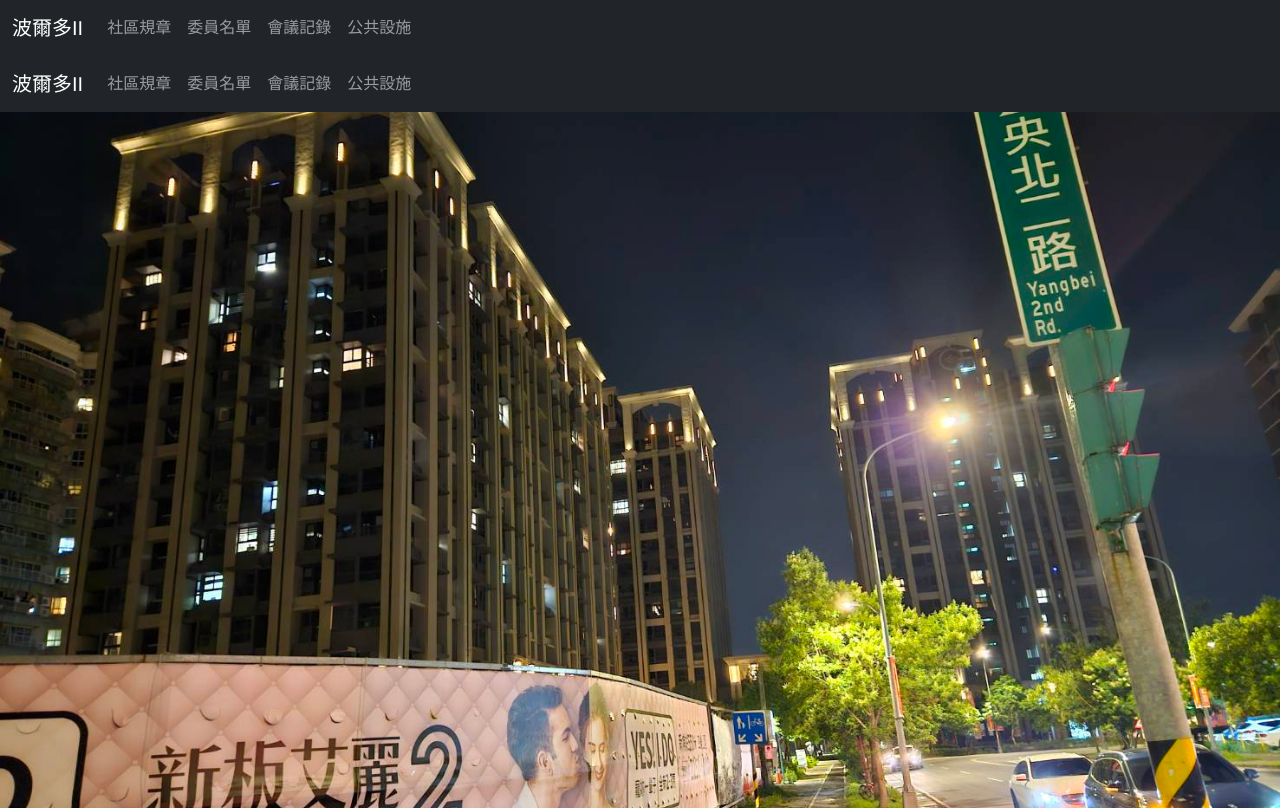
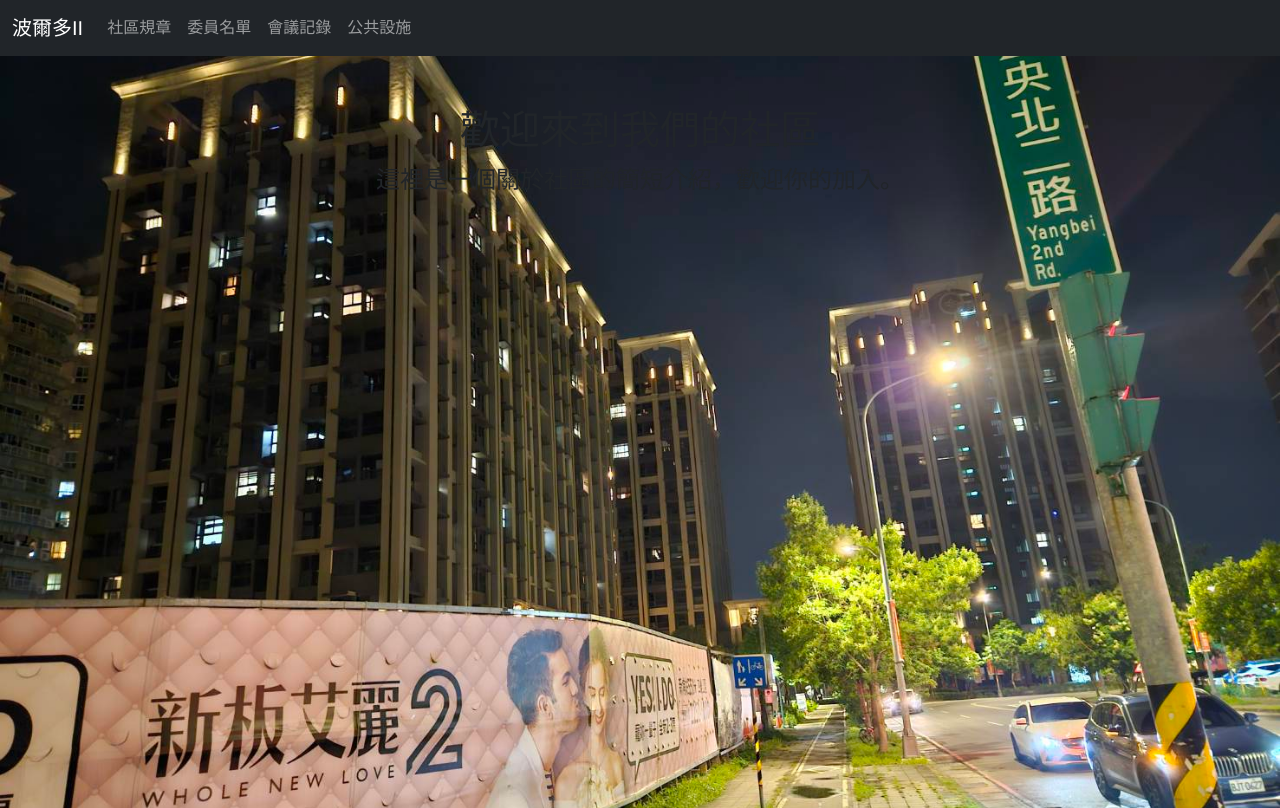
Before and after one commit to joechiboo/bordeaux-ii, a Vue app: page / in a window 1280 px wide. Built offline with nearby package versions, Linux system fonts and the light colour scheme.

Commit message:
Update router-view

```diff
--- a/src/components/WelcomeBanner.vue
+++ b/src/components/WelcomeBanner.vue
@@ -1,5 +1,8 @@
 <template>
-	<div>WelcomeBanner</div>
+	<div class="welcome-banner">
+		<h1>歡迎來到我們的社區</h1>
+		<p>這裡是一個關於社區的簡短介紹，歡迎你的加入。</p>
+	</div>
 </template>
 
 <script>
@@ -7,3 +10,18 @@
 		name: 'WelcomeBanner',
 	};
 </script>
+
+<style scoped>
+	.welcome-banner {
+		text-align: center;
+		margin-top: 50px; /* 调整顶部间距 */
+	}
+
+	.welcome-banner h1 {
+		font-size: 2.5rem;
+	}
+
+	.welcome-banner p {
+		font-size: 1.5rem;
+	}
+</style>
--- a/src/router/index.js
+++ b/src/router/index.js
@@ -4,7 +4,13 @@ const routes = [
 	{
 		path: '/',
 		name: 'Home',
-		component: () => import('../components/HomePage.vue'), // 首頁組件
+		component: () => import('../components/WelcomeBanner.vue'), // 首頁組件
+		meta: { title: '首頁' },
+	},
+	{
+		path: '/welcome',
+		name: 'Welcome',
+		component: () => import('../components/WelcomeBanner.vue'), // 首頁組件
 		meta: { title: '首頁' },
 	},
 	{
```
